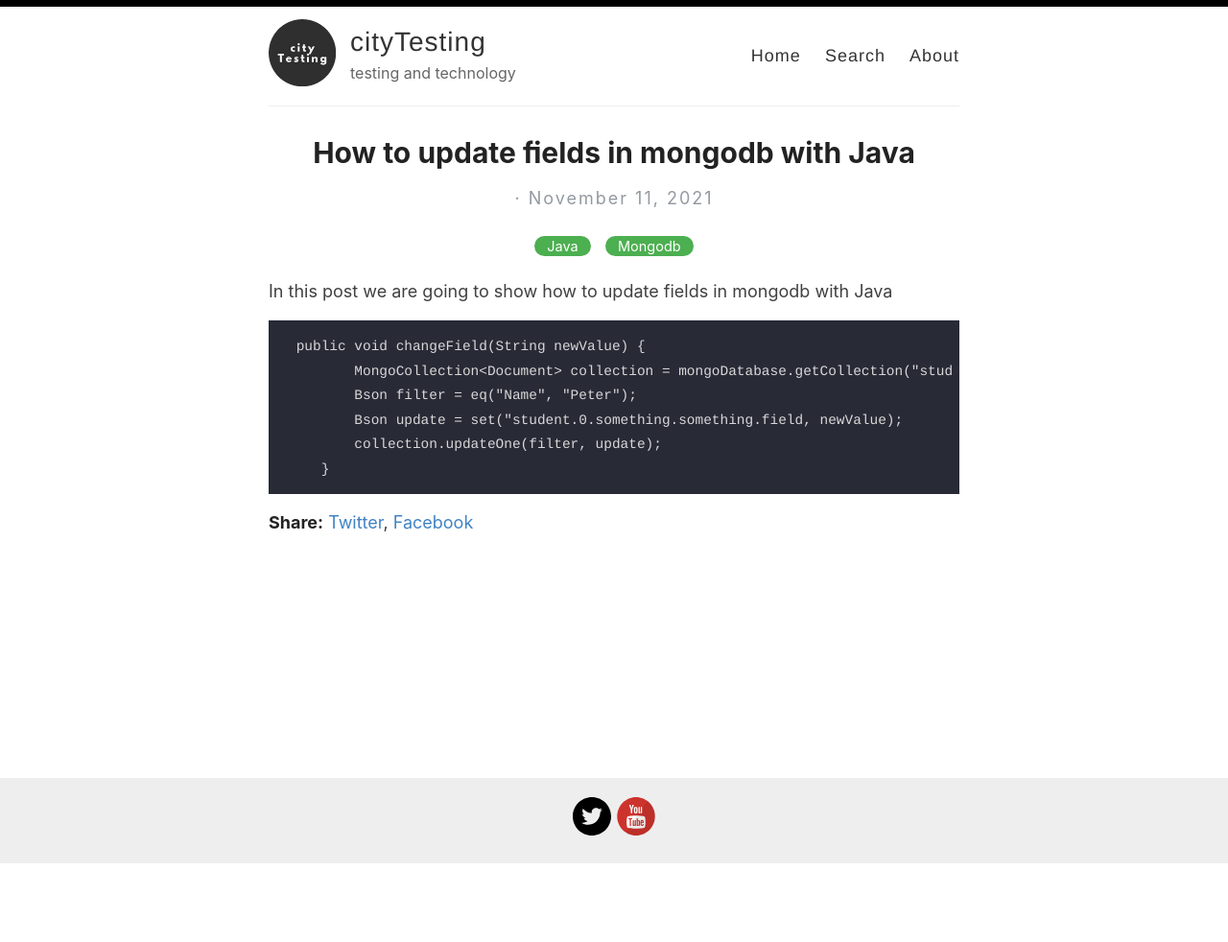
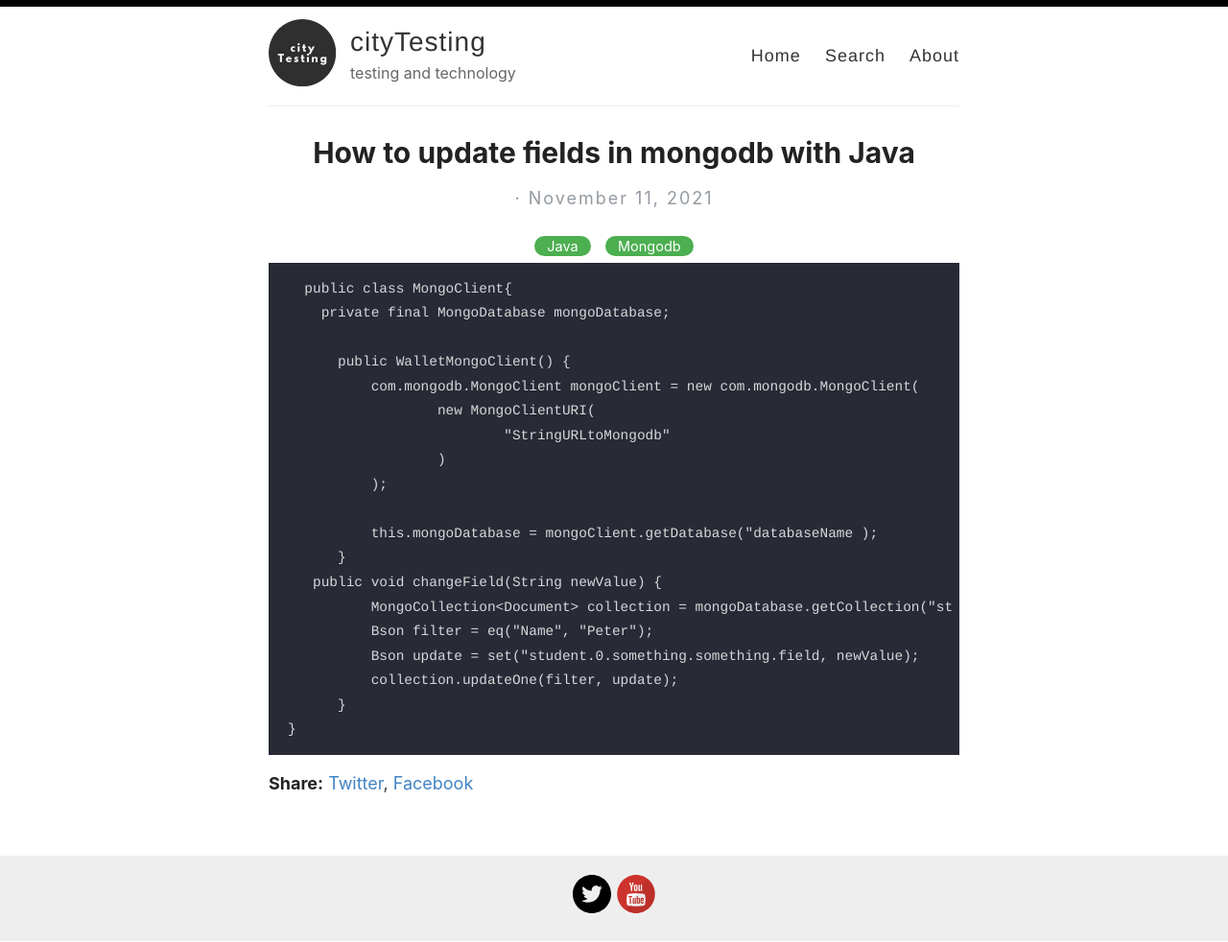
Before and after one commit to cityTesting/citytesting.github.io, a Jekyll site: the page built from _posts/2021-11-11-how-to-update-fields-in-mongodb-with-java.md, in a window 1280 px wide. Shown: the whole page at 96% size. Built offline with Jekyll 4.4.1, drawn with Linux system fonts in a browser that asks for light colours; before the commit the page ends 901 px from its top, so only the background shows below that.

Commit message:
Update 2021-11-11-how-to-update-fields-in-mongodb-with-java.md

````diff
--- a/_posts/2021-11-11-how-to-update-fields-in-mongodb-with-java.md
+++ b/_posts/2021-11-11-how-to-update-fields-in-mongodb-with-java.md
@@ -4,13 +4,25 @@ title: How to update fields in mongodb with Java
 categories: [Java, Mongodb]
 ---
 
-In this post we are going to show how to update fields in mongodb with Java
 
   ```
- public void changeField(String newValue) {
-        MongoCollection<Document> collection = mongoDatabase.getCollection("students");
-        Bson filter = eq("Name", "Peter");
-        Bson update = set("student.0.something.something.field, newValue);
-        collection.updateOne(filter, update);
-    }
+  public class MongoClient{
+    private final MongoDatabase mongoDatabase;
+
+      public WalletMongoClient() {
+          com.mongodb.MongoClient mongoClient = new com.mongodb.MongoClient(
+                  new MongoClientURI(
+                          "StringURLtoMongodb"
+                  )
+          );
+
+          this.mongoDatabase = mongoClient.getDatabase("databaseName );
+      }
+   public void changeField(String newValue) {
+          MongoCollection<Document> collection = mongoDatabase.getCollection("students");
+          Bson filter = eq("Name", "Peter");
+          Bson update = set("student.0.something.something.field, newValue);
+          collection.updateOne(filter, update);
+      }
+}
   ```
````
